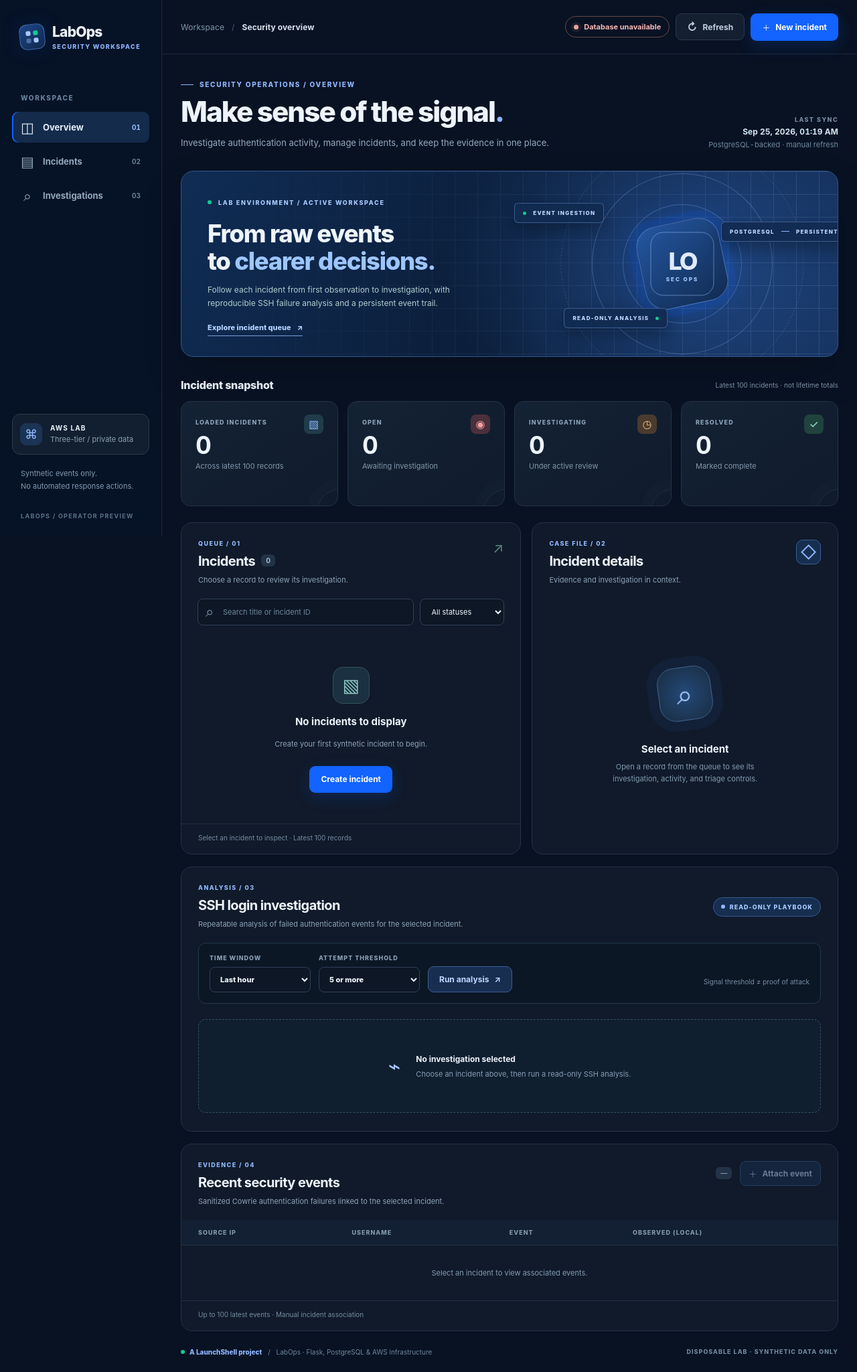
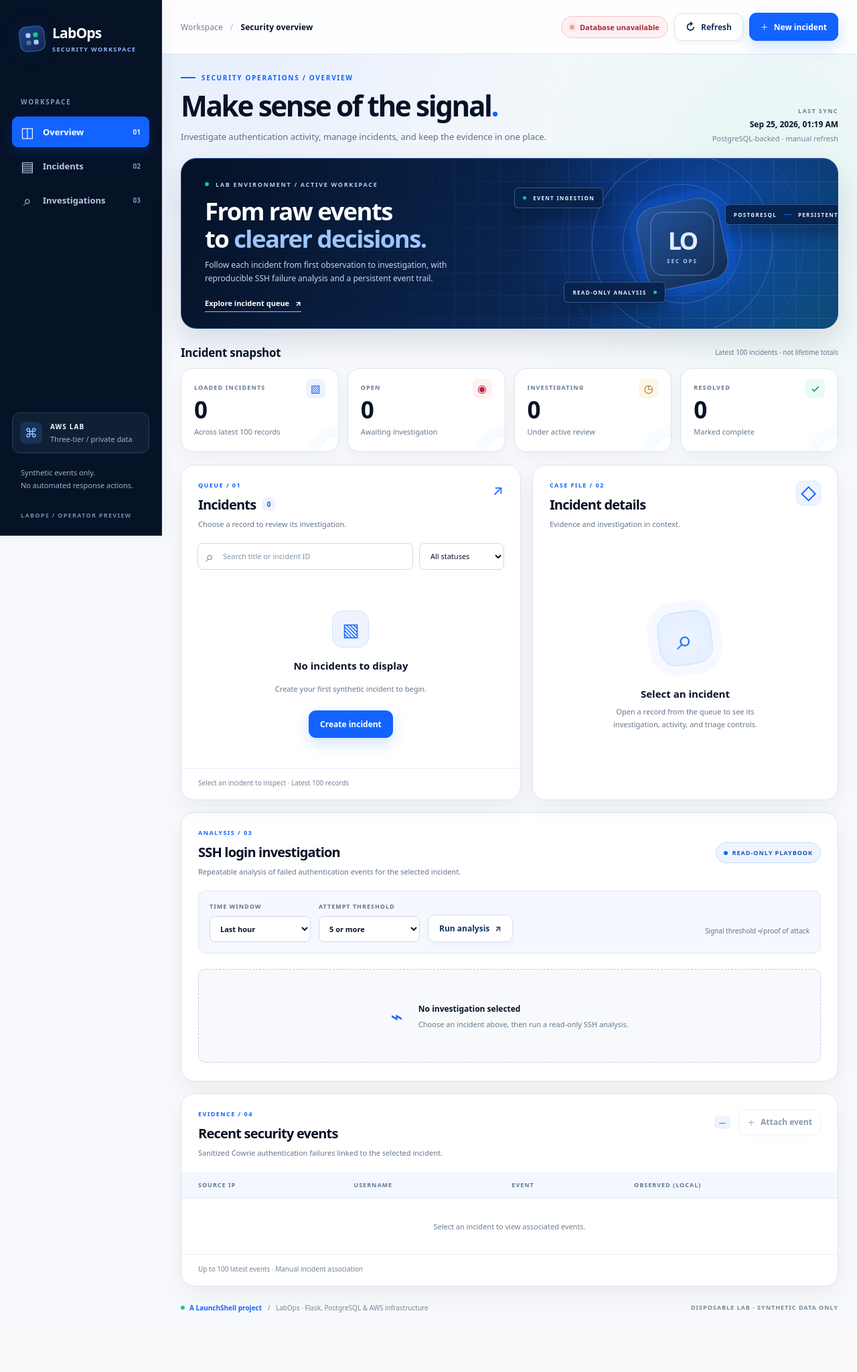
Before and after one commit to BrentDean/cloud-infrastructure-automation, a Flask app: page /dashboard in a window 1280 px wide. Shown: the whole page at 67% size. After the commit the page ends 1960 px from the top, so only its background shows below. Run offline with Flask 3, Linux system fonts and the light colour scheme; data that the repository does not hold is empty; some libraries are stand-ins or nearby versions.

Commit message:
Redesign LabOps in LaunchShell light visual system

```diff
--- /dev/null
+++ b/apps/three-tier-api/static/labops/launchshell-light.css
@@ -0,0 +1,325 @@
+/*
+ * LabOps / LaunchShell Light
+ * Portfolio visual identity: ink navy #061226, electric blue #1263ff,
+ * success green #12c995, white rounded surfaces on #f7f9fc.
+ * One same-origin stylesheet, layered after the existing functional layout.
+ */
+:root {
+  color-scheme: light;
+  --bg: #f7f9fc;
+  --sidebar: #061226;
+  --surface: #ffffff;
+  --surface-2: #f3f7ff;
+  --stroke: #dde5f0;
+  --stroke-soft: #e5ebf3;
+  --text: #061226;
+  --subtle: #435773;
+  --muted: #5f6f82;
+  --brand: #1263ff;
+  --accent: #1263ff;
+  --accent-deep: #eef4ff;
+  --blue: #1263ff;
+  --green: #12c995;
+  --green-light: #08795d;
+  --amber: #96600f;
+  --red: #b4233a;
+  --radius: 20px;
+  --shadow: 0 12px 34px rgba(6, 18, 38, .055);
+  font-family: system-ui, -apple-system, BlinkMacSystemFont, "Segoe UI", sans-serif;
+}
+body {
+  background:
+    radial-gradient(circle at 25% 0, rgba(18,99,255,.08), transparent 36rem),
+    radial-gradient(circle at 90% 12%, rgba(18,201,149,.065), transparent 30rem),
+    var(--bg);
+  color: var(--text);
+}
+:focus-visible { outline-color: var(--brand); }
+::selection { background: #d6e5ff; color: #061226; }
+
+/* Dark portfolio navigation is deliberately retained as the visual anchor. */
+.sidebar {
+  border-right-color: #172b45;
+  box-shadow: 3px 0 26px rgba(6,18,38,.05);
+  color: #e9f2ff;
+}
+.brand-copy strong { color: #fff; }
+.brand-copy small { color: #8fb7ff; }
+.sidebar-heading { color: #8198b8; }
+.nav-item { color: #b7c9e1; }
+.nav-item:hover { background: #122c52; color: #fff; }
+.nav-item.active {
+  background: #1263ff;
+  color: #fff;
+  box-shadow: 0 7px 18px rgba(18,99,255,.22);
+}
+.nav-item.active .nav-key { color: #e0ecff; }
+.nav-key { color: #8198b8; }
+.environment { background: #101f34; border-color: #2a3f58; }
+.environment-icon { background: #16335a; color: #9fc4ff; }
+.environment strong { color: #f0f6ff; }
+.environment small, .sidebar-footnote { color: #9fb2cb; }
+.version { color: #7489a6; }
+
+/* White chrome, pale accents, LaunchShell type treatment. */
+.topbar {
+  background: rgba(255,255,255,.91);
+  border-bottom-color: #e1e9f4;
+}
+.crumb { color: #718196; }
+.crumb strong { color: #061226; }
+.crumb-separator { color: #abb9cc; }
+.connection-pill {
+  background: #fff;
+  color: #52647b;
+  border-color: #d6e2f0;
+}
+.connection-pill[data-state="online"] {
+  background: #e9fbf6;
+  color: #08795d;
+  border-color: #bcebdc;
+}
+.connection-pill[data-state="offline"] {
+  background: #fff0f1;
+  color: #a52b3d;
+  border-color: #efc4cb;
+}
+.button { border-radius: 11px; }
+.button-primary {
+  background: #1263ff;
+  color: #fff;
+  box-shadow: 0 8px 22px rgba(18,99,255,.19);
+}
+.button-subtle, .button-secondary {
+  background: #fff;
+  color: #14345c;
+  border-color: #d5e1f0;
+  box-shadow: 0 3px 9px rgba(6,18,38,.035);
+}
+.button-subtle:hover:not(:disabled), .button-secondary:hover:not(:disabled) {
+  background: #eef4ff;
+  border-color: #a8c8ff;
+}
+.main-body { padding-top: 28px; }
+.page-intro { margin-bottom: 22px; }
+.eyebrow { color: #1263ff; }
+.eyebrow-line { background: #1263ff; width: 22px; height: 2px; }
+.page-intro h1 {
+  color: #061226;
+  letter-spacing: -.056em;
+  font-weight: 820;
+}
+.heading-period { color: #1263ff; }
+.page-intro p { color: #5f6f82; font-size: 13px; }
+.snapshot-label { color: #6b7d94; }
+.snapshot strong { color: #061226; }
+.snapshot small { color: #718196; }
+
+/* Hero stays intentionally dark, like LaunchShell's dark feature panels.
+   Shorter height gives actual incidents more of the first screenshot. */
+.hero {
+  min-height: 198px;
+  border: 1px solid #1e4a88;
+  border-radius: 23px;
+  color: #fff;
+  background:
+    radial-gradient(circle at 81% 42%, rgba(18,99,255,.45), transparent 35%),
+    radial-gradient(circle at 97% 100%, rgba(18,201,149,.12), transparent 35%),
+    linear-gradient(115deg, #061226 2%, #0a2755 59%, #0c3864 100%);
+  box-shadow: 0 18px 44px rgba(6,18,38,.13);
+}
+.hero::before { opacity: .12; }
+.hero-copy { padding: 24px 35px; }
+.hero-kicker { color: #b4d0ff; }
+.hero h2 {
+  margin: 12px 0 9px;
+  color: #fff;
+  font-weight: 790;
+  letter-spacing: -.043em;
+}
+.hero h2 em { color: #9dc5ff; }
+.hero p { color: #c6d6ea; }
+.hero-link { color: #fff; border-color: #93bcff; }
+.hero-visual { min-height: 198px; }
+.hero-core {
+  box-shadow: 0 0 0 12px rgba(18,99,255,.16), 0 0 56px rgba(18,99,255,.47);
+}
+.hero-float { background: rgba(8,35,75,.94); color: #e6f0ff; }
+
+/* White cards, LaunchShell subtle borders and clean hierarchy. */
+.summary-section { margin-top: 24px; }
+.section-topline { margin-bottom: 12px; }
+.section-topline h2 { color: #061226; font-size: 17px; }
+.section-context { color: #687b92; }
+.metrics { gap: 13px; }
+.metric {
+  min-height: 125px;
+  padding: 15px 19px 13px;
+  border-color: #dce5f1;
+  border-radius: 18px;
+  background: #fff;
+  box-shadow: 0 8px 25px rgba(6,18,38,.048);
+}
+.metric::after { border-color: #1263ff16; box-shadow: 0 0 0 15px #1263ff07; }
+.metric-icon { background: #edf4ff; color: #1263ff; }
+.metric-icon-alert { background: #fff0f1; color: #b4233a; }
+.metric-icon-progress { background: #fff5e6; color: #96600f; }
+.metric-icon-good { background: #e9fbf6; color: #08795d; }
+.metric-meta { color: #63778e; }
+.metric-number { color: #061226; margin-top: 3px; font-size: 35px; }
+.metric-description { color: #64788d; }
+.notice-error { background: #fff0f1; border-color: #edc9ce; color: #9c2539; }
+.notice span { color: #a63548; }
+.notice-action { color: #9c2539; border-color: #d99eaa; }
+
+/* Core app data is visually first-class, not dark secondary containers. */
+.workspace-grid { margin-top: 19px; gap: 17px; }
+.panel {
+  background: #fff;
+  border-color: #dde5f0;
+  border-radius: 20px;
+  box-shadow: var(--shadow);
+}
+.panel-header { padding-top: 23px; }
+.panel-kicker { color: #1263ff; }
+.panel-header h2 { color: #061226; letter-spacing: -.04em; }
+.panel-header p { color: #63758a; }
+.panel-decoration { color: #1263ff; }
+.outline-icon {
+  border-color: #d7e6ff;
+  background: #eef4ff;
+  color: #1263ff;
+}
+.heading-count { background: #edf4ff; color: #245bb0; }
+input[type="search"], select, textarea, .create-dialog input {
+  background: #fff;
+  color: #061226;
+  border-color: #cdd9e9;
+}
+input::placeholder, textarea::placeholder { color: #8494a6; }
+.search-icon { color: #7186a1; }
+.incident-list { scrollbar-color: #bfcee2 #fff; }
+.incident-row {
+  color: #061226;
+  border-bottom-color: #e7edf5;
+  border-radius: 12px;
+}
+.incident-row:hover { background: #f5f8ff; }
+.incident-row.selected {
+  background: #edf4ff;
+  border-color: #a6c6ff;
+  box-shadow: inset 3px 0 #1263ff;
+}
+.row-title { color: #061226; }
+.row-meta, .row-time { color: #687c93; }
+.row-meta .sep { color: #a7b5c5; }
+.badge { color: #415771; background: #edf2f8; border-color: #d9e3ef; }
+.badge[data-value="critical"] { color: #a71932; background: #fff0f1; border-color: #efcad0; }
+.badge[data-value="high"] { color: #8c4c14; background: #fff4e7; border-color: #f1d9b9; }
+.badge[data-value="medium"] { color: #1554b8; background: #edf4ff; border-color: #bfd5ff; }
+.badge[data-value="low"] { color: #08795d; background: #e9fbf6; border-color: #baebdb; }
+.badge[data-value="investigating"] { color: #88530f; background: #fff4e4; border-color: #efd9b5; }
+.badge[data-value="open"] { color: #a71932; background: #fff0f1; border-color: #efcad0; }
+.badge[data-value="resolved"] { color: #08795d; background: #e9fbf6; border-color: #baebdb; }
+.panel-footer { color: #71849a; border-top-color: #e7edf5; }
+.loading-state { color: #5f6f82; }
+.spinner { border-color: #dce5f0; border-top-color: #1263ff; }
+.empty-glyph { color: #1263ff; background: #eef4ff; border-color: #d2e2ff; }
+.empty-state p, .detail-placeholder p { color: #65778d; }
+.placeholder-graphic {
+  color: #1263ff;
+  border-color: #c4dcff;
+  background: radial-gradient(circle, #eef4ff, #e1edff);
+  box-shadow: 0 0 0 15px #1263ff09;
+}
+.case-heading { border-top-color: #e8edf5; border-bottom-color: #e8edf5; }
+.case-id-row .mono, .muted { color: #60748d; }
+.case-heading h3 { color: #061226; }
+.case-heading p { color: #586e86; }
+.case-meta span { color: #6d8094; }
+.case-meta strong { color: #233f5d; }
+.field-header h3 { color: #061226; }
+.label-aside { color: #7a8da3; }
+.triage-form label { color: #52687f; }
+.triage-actions [role="status"] { color: #08795d; }
+
+/* Read-only analysis mirrors LaunchShell's light product documentation. */
+.analysis-label {
+  color: #1554b8;
+  border-color: #c6daff;
+  background: #eef4ff;
+}
+.analysis-label span { background: #1263ff; }
+.investigation-toolbar {
+  background: #f5f8ff;
+  border-color: #dce6f5;
+}
+.investigation-toolbar label, .toolbar-hint { color: #5f7389; }
+.analysis-empty { background: #f7f9fc; border-color: #bfcee2; }
+.analysis-empty-icon { color: #1263ff; }
+.analysis-empty strong { color: #061226; }
+.analysis-empty p { color: #66798e; }
+.analysis-metrics { background: #f3f7ff; border-color: #dde8fa; }
+.analysis-metrics > div:not(:last-child) { border-right-color: #dde8fa; }
+.analysis-metrics span { color: #627992; }
+.analysis-metrics strong { color: #061226; }
+.analysis-metrics strong.none { color: #08795d; }
+.source-name strong { color: #163b6b; }
+.source-name small, .source-value small { color: #6a7d92; }
+.source-track { background: #e0eaf6; }
+.source-row[data-signal="true"] .source-bar { background: linear-gradient(90deg, #a45c23, #f0b572); }
+.analysis-note { color: #64788d; }
+.events-panel th { color: #62778e; background: #f3f7ff; }
+.events-panel td { color: #29425f; border-top-color: #e5ebf4; }
+.events-panel td.mono { color: #1554b8; }
+.events-panel td.table-empty { color: #6a7e93; }
+.event-type { color: #3d5976; }
+.main-footer { color: #74869b; }
+.footer-brand { color: #1263ff; }
+
+/* The two real write dialogs must use the same light design as the page. */
+.create-dialog {
+  color: #061226;
+  background: #fff;
+  border-color: #dae4f1;
+  border-radius: 23px;
+  box-shadow: 0 35px 110px rgba(6,18,38,.26);
+}
+.create-dialog::backdrop { background: rgba(6,18,38,.56); }
+.icon-button { color: #415c79; background: #edf4ff; border-color: #d3e2fc; }
+.create-form h2 { color: #061226; }
+.create-form p { color: #5f6f82; }
+.create-form label { color: #52657e; }
+.form-error { color: #a71932; }
+.event-action-message {
+  background: #e9fbf6;
+  color: #08795d;
+  border-color: #bcebdc;
+}
+.event-action-message[data-state="error"] {
+  background: #fff0f1;
+  color: #a71932;
+  border-color: #efcad0;
+}
+.event-incident-title { color: #1554b8; }
+.event-type-pill {
+  background: #edf4ff;
+  color: #254878;
+  border-color: #c9dbf8;
+}
+.event-type-pill > span:last-child { color: #58739b; }
+.field-help { color: #62788d; }
+.observed-card {
+  background: #f5f8ff;
+  border-color: #d9e5f6;
+}
+.observed-card > span, .observed-card small { color: #667e97; }
+.observed-card strong { color: #102b4f; }
+
+@media (max-width: 730px) {
+  .topbar { background: #fff; }
+  .page-intro { margin-bottom: 20px; }
+  .hero { border-radius: 19px; }
+  .metric { min-height: 125px; }
+  .analysis-metrics > div:nth-child(-n+2) { border-bottom-color: #dde8fa; }
+}
--- a/apps/three-tier-api/templates/dashboard.html
+++ b/apps/three-tier-api/templates/dashboard.html
@@ -3,10 +3,11 @@
 <head>
   <meta charset="utf-8">
   <meta name="viewport" content="width=device-width, initial-scale=1">
-  <meta name="theme-color" content="#061226">
+  <meta name="theme-color" content="#f7f9fc">
   <meta name="description" content="LabOps — a PostgreSQL-backed security operations workspace for a disposable AWS infrastructure lab.">
   <title>LabOps · Security operations</title>
   <link rel="stylesheet" href="{{ url_for('static', filename='labops/dashboard.css') }}">
+  <link rel="stylesheet" href="{{ url_for('static', filename='labops/launchshell-light.css') }}">
   <script src="{{ url_for('static', filename='labops/dashboard.js') }}" defer></script>
 </head>
 <body>
```
Also changed, not shown: apps/three-tier-api/tests/test_dashboard.py (+18 -0 lines), docs/labops.md (+20 -9 lines), scripts/test-labops-dashboard-browser.py (+18 -0 lines).
